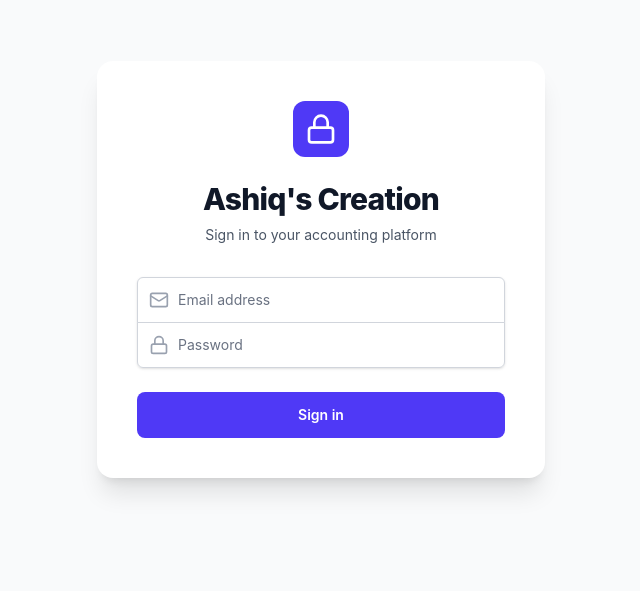
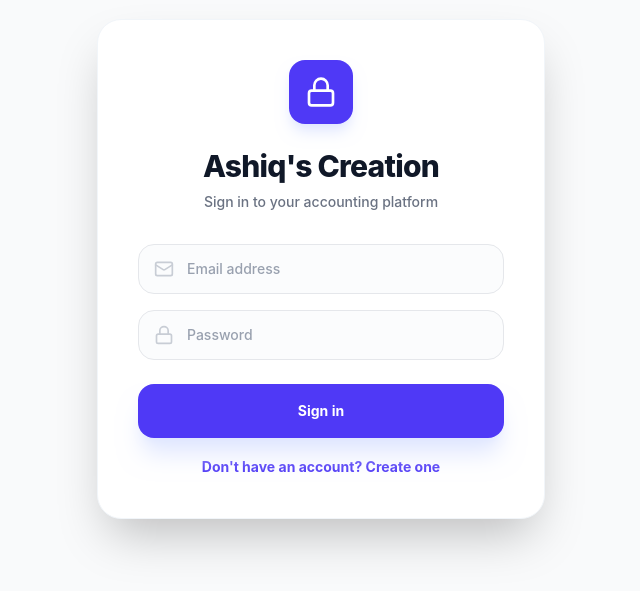
Before and after one commit to ashiqassdi-jpg/New-Accounting-Software, a React (Vite) app: page /login in a window 1280 px wide. Shown: the part 131-722 px from the top of the page, without its empty margins (319-959 px from the left). Built offline with nearby package versions, Linux system fonts and the light colour scheme; no server answers.

Commit message:
feat: Implement signup functionality
Adds the ability for new users to create an account via email and password. Includes basic password validation and visual feedback for success and errors. The login form now supports switching between sign-in and sign-up modes.

```diff
--- a/src/pages/Login.tsx
+++ b/src/pages/Login.tsx
@@ -6,24 +6,75 @@
 import React, { useState } from 'react';
 import { useNavigate, useLocation } from 'react-router-dom';
 import { supabase } from '../lib/supabase';
-import { Mail, Lock, AlertCircle } from 'lucide-react';
-import { motion } from 'motion/react';
+import { Mail, Lock, AlertCircle, User, CheckCircle2 } from 'lucide-react';
+import { motion, AnimatePresence } from 'motion/react';
 
 export default function Login() {
+  const [mode, setMode] = useState<'signin' | 'signup'>('signin');
   const [email, setEmail] = useState('');
+  const [name, setName] = useState('');
   const [password, setPassword] = useState('');
   const [loading, setLoading] = useState(false);
   const [error, setError] = useState<string | null>(null);
+  const [success, setSuccess] = useState<string | null>(null);
   const navigate = useNavigate();
   const location = useLocation();
 
   const from = location.state?.from?.pathname || '/';
 
-  const handleLogin = async (e: React.FormEvent) => {
+  const handleAuth = async (e: React.FormEvent) => {
     e.preventDefault();
     setLoading(true);
     setError(null);
+    setSuccess(null);
 
+    if (mode === 'signup') {
+      if (password.length < 6) {
+        setError('Password must be at least 6 characters');
+        setLoading(false);
+        return;
+      }
+
+      const { data, error: signUpError } = await supabase.auth.signUp({
+        email,
+        password,
+      });
+
+      if (signUpError) {
+        setError(signUpError.message);
+        setLoading(false);
+        return;
+      }
+
+      if (data.user) {
+        // Create profile
+        const { error: profileError } = await supabase
+          .from('profiles')
+          .insert([
+            {
+              id: data.user.id,
+              name: name,
+              role: 'MODERATOR',
+              can_add: true,
+              can_edit: false,
+              can_delete: false,
+              joining_date: new Date().toISOString().split('T')[0]
+            }
+          ]);
+
+        if (profileError) {
+          console.error('Error creating profile:', profileError);
+          // Note: The user exists in Auth but profile failed.
+          // In a real app, you might want to handle this retry or cleanup.
+        }
+
+        setSuccess('Account created! Please check your email for confirmation.');
+        setMode('signin');
+        setName('');
+        setPassword('');
+      }
+      setLoading(false);
+    } else {
       const { error: authError } = await supabase.auth.signInWithPassword({
         email,
         password,
@@ -35,54 +86,79 @@ export default function Login() {
       } else {
         navigate(from, { replace: true });
       }
+    }
   };
 
   return (
     <div className="min-h-screen flex items-center justify-center bg-gray-50 py-12 px-4 sm:px-6 lg:px-8">
       <motion.div
+        layout
         initial={{ opacity: 0, y: 20 }}
         animate={{ opacity: 1, y: 0 }}
-        className="max-w-md w-full space-y-8 bg-white p-10 rounded-2xl shadow-xl"
+        className="max-w-md w-full space-y-8 bg-white p-10 rounded-3xl shadow-2xl border border-slate-100"
       >
         <div>
           <div className="flex justify-center">
-            <div className="bg-indigo-600 p-3 rounded-xl">
+            <div className="bg-indigo-600 p-4 rounded-2xl shadow-lg shadow-indigo-100">
               <Lock className="h-8 w-8 text-white" />
             </div>
           </div>
           <h2 className="mt-6 text-center text-3xl font-extrabold text-gray-900 font-sans tracking-tight">
             Ashiq's Creation
           </h2>
-          <p className="mt-2 text-center text-sm text-gray-600">
-            Sign in to your accounting platform
+          <p className="mt-2 text-center text-sm text-gray-500 font-medium">
+            {mode === 'signin' ? 'Sign in to your accounting platform' : 'Create your professional account'}
           </p>
         </div>
 
-        <form className="mt-8 space-y-6" onSubmit={handleLogin}>
-          <div className="rounded-md shadow-sm -space-y-px">
+        <form className="mt-8 space-y-6" onSubmit={handleAuth}>
+          <div className="space-y-4">
+            <AnimatePresence mode="popLayout">
+              {mode === 'signup' && (
+                <motion.div
+                  initial={{ opacity: 0, height: 0 }}
+                  animate={{ opacity: 1, height: 'auto' }}
+                  exit={{ opacity: 0, height: 0 }}
+                  className="relative"
+                >
+                  <User className="absolute left-4 top-1/2 -translate-y-1/2 h-5 w-5 text-gray-400 pointer-events-none" />
+                  <input
+                    id="full-name"
+                    name="name"
+                    type="text"
+                    required
+                    className="appearance-none relative block w-full px-12 py-3.5 border border-gray-200 placeholder-gray-400 text-gray-900 rounded-2xl focus:outline-none focus:ring-2 focus:ring-indigo-500/20 focus:border-indigo-500 transition-all sm:text-sm font-medium bg-slate-50/50"
+                    placeholder="Full Name"
+                    value={name}
+                    onChange={(e) => setName(e.target.value)}
+                  />
+                </motion.div>
+              )}
+            </AnimatePresence>
+
             <div className="relative">
-              <Mail className="absolute left-3 top-1/2 -translate-y-1/2 h-5 w-5 text-gray-400 pointer-events-none" />
+              <Mail className="absolute left-4 top-1/2 -translate-y-1/2 h-5 w-5 text-gray-400 pointer-events-none" />
               <input
                 id="email-address"
                 name="email"
                 type="email"
                 autoComplete="email"
                 required
-                className="appearance-none rounded-none relative block w-full px-10 py-3 border border-gray-300 placeholder-gray-500 text-gray-900 rounded-t-md focus:outline-none focus:ring-indigo-500 focus:border-indigo-500 focus:z-10 sm:text-sm"
+                className="appearance-none relative block w-full px-12 py-3.5 border border-gray-200 placeholder-gray-400 text-gray-900 rounded-2xl focus:outline-none focus:ring-2 focus:ring-indigo-500/20 focus:border-indigo-500 transition-all sm:text-sm font-medium bg-slate-50/50"
                 placeholder="Email address"
                 value={email}
                 onChange={(e) => setEmail(e.target.value)}
               />
             </div>
             <div className="relative">
-              <Lock className="absolute left-3 top-1/2 -translate-y-1/2 h-5 w-5 text-gray-400 pointer-events-none" />
+              <Lock className="absolute left-4 top-1/2 -translate-y-1/2 h-5 w-5 text-gray-400 pointer-events-none" />
               <input
                 id="password"
                 name="password"
                 type="password"
                 autoComplete="current-password"
                 required
-                className="appearance-none rounded-none relative block w-full px-10 py-3 border border-gray-300 placeholder-gray-500 text-gray-900 rounded-b-md focus:outline-none focus:ring-indigo-500 focus:border-indigo-500 focus:z-10 sm:text-sm"
+                className="appearance-none relative block w-full px-12 py-3.5 border border-gray-200 placeholder-gray-400 text-gray-900 rounded-2xl focus:outline-none focus:ring-2 focus:ring-indigo-500/20 focus:border-indigo-500 transition-all sm:text-sm font-medium bg-slate-50/50"
                 placeholder="Password"
                 value={password}
                 onChange={(e) => setPassword(e.target.value)}
@@ -91,19 +167,42 @@ export default function Login() {
           </div>
 
           {error && (
-            <div className="flex items-center gap-2 bg-red-50 text-red-600 p-3 rounded-lg text-sm border border-red-100">
+            <div className="flex items-center gap-2 bg-red-50 text-red-600 p-4 rounded-2xl text-xs font-bold border border-red-100 italic">
               <AlertCircle size={16} />
               <span>{error}</span>
             </div>
           )}
 
-          <div>
+          {success && (
+            <div className="flex items-center gap-2 bg-emerald-50 text-emerald-600 p-4 rounded-2xl text-xs font-bold border border-emerald-100">
+              <CheckCircle2 size={16} />
+              <span>{success}</span>
+            </div>
+          )}
+
+          <div className="space-y-4">
             <button
               type="submit"
               disabled={loading}
-              className="group relative w-full flex justify-center py-3 px-4 border border-transparent text-sm font-semibold rounded-lg text-white bg-indigo-600 hover:bg-indigo-700 focus:outline-none focus:ring-2 focus:ring-offset-2 focus:ring-indigo-500 transition-all active:scale-[0.98] disabled:opacity-50 disabled:cursor-not-allowed"
+              className="group relative w-full flex justify-center py-4 px-4 border border-transparent text-sm font-bold rounded-2xl text-white bg-indigo-600 hover:bg-indigo-700 focus:outline-none focus:ring-2 focus:ring-offset-2 focus:ring-indigo-500 transition-all active:scale-[0.98] disabled:opacity-50 disabled:cursor-not-allowed shadow-xl shadow-indigo-100"
             >
-              {loading ? 'Signing in...' : 'Sign in'}
+              {loading
+                ? (mode === 'signin' ? 'Signing in...' : 'Creating account...')
+                : (mode === 'signin' ? 'Sign in' : 'Create Account')}
+            </button>
+
+            <button
+              type="button"
+              onClick={() => {
+                setMode(mode === 'signin' ? 'signup' : 'signin');
+                setError(null);
+                setSuccess(null);
+              }}
+              className="w-full text-center text-sm font-bold text-indigo-600 hover:text-indigo-700 transition-colors"
+            >
+              {mode === 'signin'
+                ? "Don't have an account? Create one"
+                : "Already have an account? Sign In"}
             </button>
           </div>
         </form>
```
Lines whose indentation alone changed are shown as unchanged.
